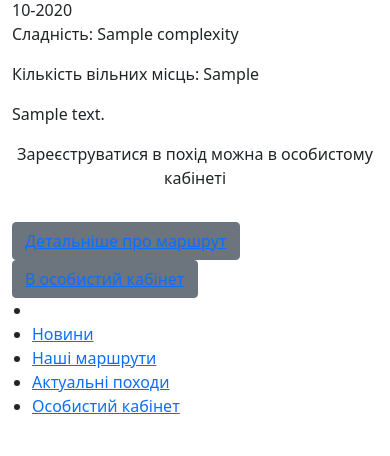
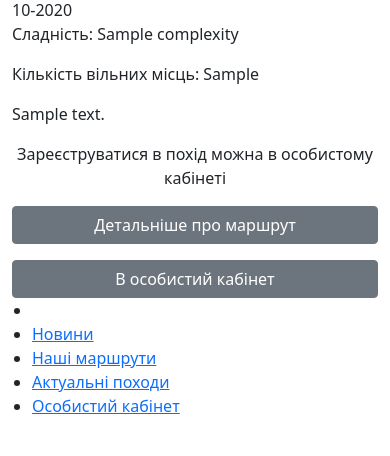
Before and after one commit to KorenivskyOlexandr/carpatianknights, a Django app: template carpatianknights/route/templates/route/active_tours.html in a window 390 px wide. Shown: the part 181-637 px from the top of the page. Run offline with Django 3.2, Linux system fonts and the light colour scheme; the template is opened without the code that fills it: most values are stand-ins (such as "Sample title", 1, 10 or a date in 2020); style sheets or scripts are compiled from the project's sources; parts of the project's set-up code (start-up, migrations or seed data) failed here and were passed over; some libraries are stand-ins or nearby versions.

Commit message:
adaptive fix

```diff
--- a/carpatianknights/front_end/templates/base.html
+++ b/carpatianknights/front_end/templates/base.html
@@ -5,8 +5,8 @@
 <meta name="viewport" content="width=device-width, initial-scale=1">
 
 <head>
-    <title>{% block title %}{% endblock %}</title>
-
+    <title>{% block title %}Carpatianknights{% endblock %}</title>
+    <link type="image/x-icon" rel="shortcut icon" href="{% static 'images/favicon.ico' %}">
     <link type="text/css" href="{% static 'index.css' %}" rel="stylesheet">
 </head>
 <body>
--- a/carpatianknights/front_end/templates/shared/_header.html
+++ b/carpatianknights/front_end/templates/shared/_header.html
@@ -1,4 +1,4 @@
-<header class="d-flex align-items-center">
+<header class="align-items-center">
     <h1 class="text-white text-center">Carpathian Knights</h1>
     <div class="logo-container"></div>
 </header>
--- a/carpatianknights/route/templates/route/active_tours.html
+++ b/carpatianknights/route/templates/route/active_tours.html
@@ -16,14 +16,14 @@
                         <p>Кількість вільних місць: {{ active_tour.free_places }}</p>
                         <div class="active_tour_description">{{ active_tour.routes_id.description|markdown|truncatewords_html:80 }}</div>
                         <p class="text-center">Зареєструватися в похід можна в особистому кабінеті</p>
-                        <div class="col-12 pt-3">
-                            <button class="button_active_tour btn btn-secondary">
-                                <a class="href_detail"
+                        <div class="row justify-content-lg-between justify-content-sm-center">
+                            <div class="col-lg-4 col-sm-10">
+                                <a class="href_detail btn btn-secondary w-100 mb-3"
                                    href="{{ active_tour.routes_id.get_absolute_url }}">Детальніше про маршрут</a>
-                            </button>
-                            <button class="button_register btn btn-secondary">
-                                <a class="href_register" href="/account">В особистий кабінет</a>
-                            </button>
+                            </div>
+                            <div class="col-lg-4 col-sm-10">
+                                <a class="href_register btn btn-secondary w-100" href="/account">В особистий кабінет</a>
+                            </div>
                         </div>
                     </div>
                 </div>
--- a/requirements.txt
+++ b/requirements.txt
@@ -5,6 +5,7 @@ django-appconf==1.0.4
 django-filter==2.3.0
 django-pipeline==2.0.5
 django-taggit==1.3.0
+django-widget-tweaks==1.4.8
 importlib-metadata==1.7.0
 isort==5.4.2
 lazy-object-proxy==1.4.3
@@ -12,7 +13,6 @@ libsass==0.20.1
 Markdown==3.2.2
 mccabe==0.6.1
 Pillow==7.2.0
-pkg-resources==0.0.0
 psycopg2==2.8.5
 psycopg2-binary==2.8.5
 pycodestyle==2.6.0
--- a/src/sass/layouts/_l-active-tours.scss
+++ b/src/sass/layouts/_l-active-tours.scss
@@ -35,8 +35,8 @@
     width: auto;
     font-size: 18px;
     text-align: center;
-    padding-left: 0;
-    padding-right: 0;
+    padding-left: 10px;
+    padding-right: 10px;
 
     .href_detail {
       padding: 10px 10px;
--- a/src/sass/layouts/_l-header.scss
+++ b/src/sass/layouts/_l-header.scss
@@ -1,4 +1,5 @@
 header {
+  display: flex;
   width: 100%;
   height: 50px;
   position: absolute;
--- a/src/sass/modules/fix-slick.scss
+++ /dev/null
@@ -1,4 +0,0 @@
-$slick-font-path: "~slick-carousel/slick/fonts/" !default;
-$slick-font-family: "slick" !default;
-$slick-loader-path: "~slick-carousel/slick/" !default;
-$slick-arrow-color: black !default;
```
Also changed, not shown: carpatianknights/news/templates/news/post/list.html (+7 -4 lines), carpatianknights/route/templates/route/route.html (+5 -9 lines), src/sass/layouts/_l-news-block.scss (+26 -1 lines), src/sass/modules/_m-hamburger.scss (+15 -0 lines), src/sass/modules/_m-page-headers.scss (+8 -0 lines), src/images/favicon.ico (added).
